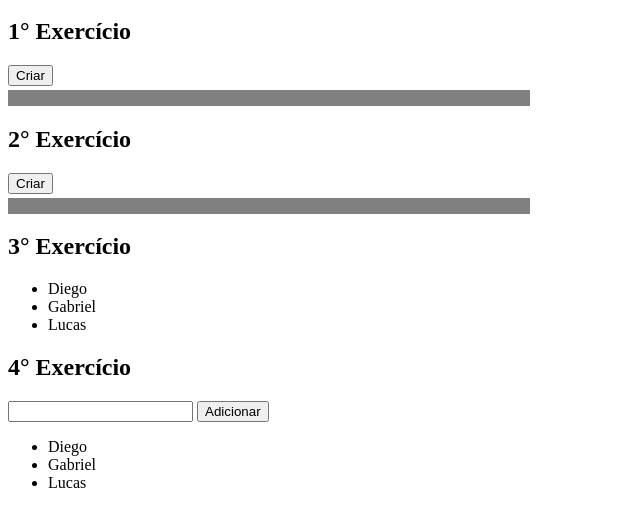
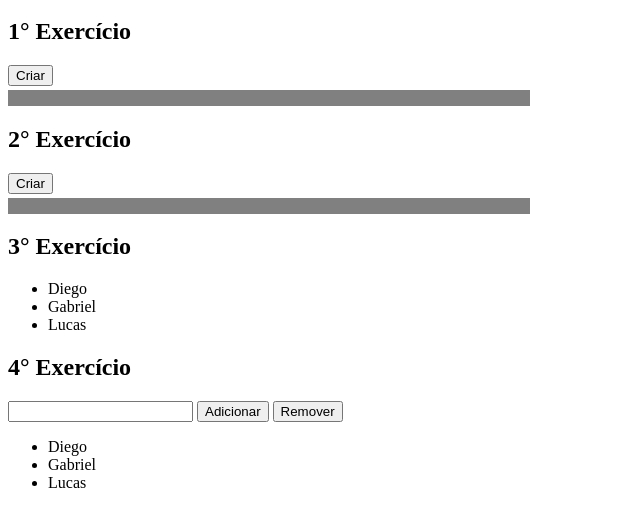
Before and after one commit to ronanmacedo/aprendizado-js.github.io, a plain HTML site: page moduloDois/modDois.html in a window 1280 px wide. Shown: the part 100-626 px from the top of the page, without its empty margins (0-640 px from the left). Drawn offline with Linux system fonts and the light colour scheme.

Commit message:
Botão remover.

```diff
--- a/moduloDois/mainDois.js
+++ b/moduloDois/mainDois.js
@@ -67,6 +67,7 @@ btnDois.onclick = function () {
     }
     box.appendChild(sqr);
 }
+
 /**
  * Exercicio tres
  */
@@ -81,6 +82,7 @@ for (nome of nomes) {
     listItem.innerHTML = nome;
     listContainerTres.appendChild(listItem);
 }
+
 /**
  * Exercicio quatro
  */
@@ -93,6 +95,7 @@ var nomesOutro = ["Diego", "Gabriel", "Lucas"];
 
 function addName(name) {
     var listItem = document.createElement('li');
+    listItem.setAttribute('id', name);
     listItem.innerHTML = name;
 
     listContainerQuatro.appendChild(listItem)
@@ -101,6 +104,17 @@ function addName(name) {
 function adicionar() {
     addName(inputElement.value);
     inputElement.value = "";
+}
+
+function remover() {
+    var listItem = document.querySelector(`#${inputElement.value}`);
+    if (listItem) {
+        listContainerQuatro.removeChild(listItem);
+        inputElement.value = "";
+    } else {
+        window.alert("Nome não encontrado");
+        inputElement.value = "";
+    }
 }
 
 for (nome of nomesOutro) {
--- a/moduloDois/modDois.html
+++ b/moduloDois/modDois.html
@@ -36,6 +36,7 @@
     <div id="exercicioQuatro">
         <input type="text" name="nome" class="inputName">
         <button type="button" onclick="adicionar()">Adicionar</button>
+        <button type="button" onclick="remover()">Remover</button>
     </div>
     <script src="mainDois.js"></script>
 </body>
```
